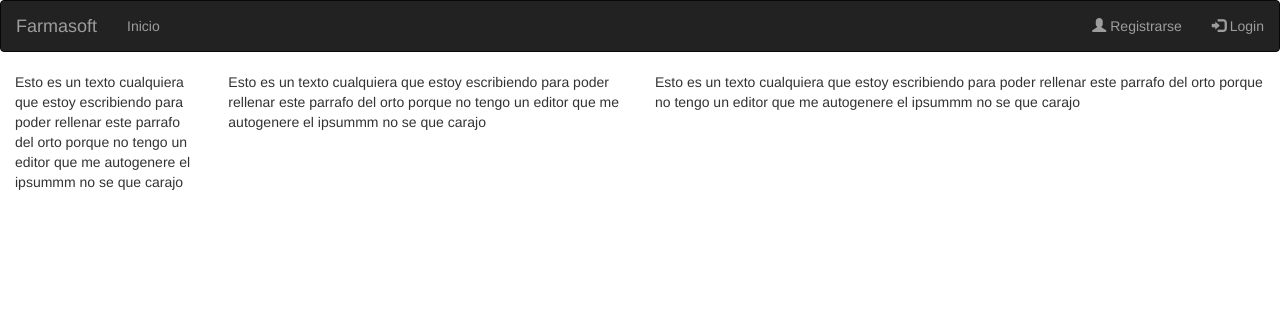
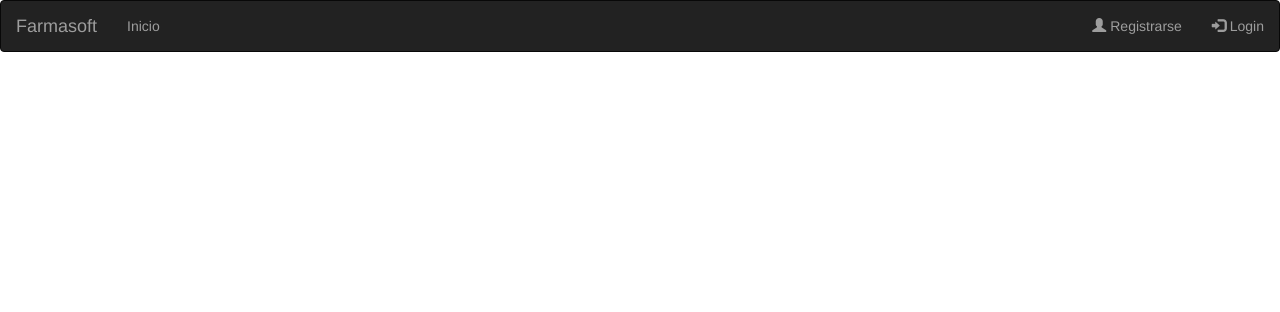
Before and after one commit to brian-exe/Farmasoft_old, a Flask app: page / in a window 1280 px wide. Shown: the top 312 px of the page. Run offline with Flask 2, Linux system fonts and the light colour scheme; some libraries are stand-ins or nearby versions.

```diff
--- a/templates/index.html
+++ b/templates/index.html
@@ -3,9 +3,8 @@
 {% block content %}
 
     {% if current_user.is_authenticated %}
-        Hi {{ current_user.name }}!
+        <h1>Bienvenido a Farmasoft {{ current_user.name }}!</h1>
     {% endif %}
-  <p class="col-md-2"> Esto es un texto cualquiera que estoy escribiendo para poder rellenar este parrafo del orto porque no tengo un editor que me autogenere el ipsummm no se que carajo</p>
-    <p class="col-md-4"> Esto es un texto cualquiera que estoy escribiendo para poder rellenar este parrafo del orto porque no tengo un editor que me autogenere el ipsummm no se que carajo</p>
-    <p class="col-md-6"> Esto es un texto cualquiera que estoy escribiendo para poder rellenar este parrafo del orto porque no tengo un editor que me autogenere el ipsummm no se que carajo</p>
+
+
 {% endblock %}
```
Also changed, not shown: 1 other file.
